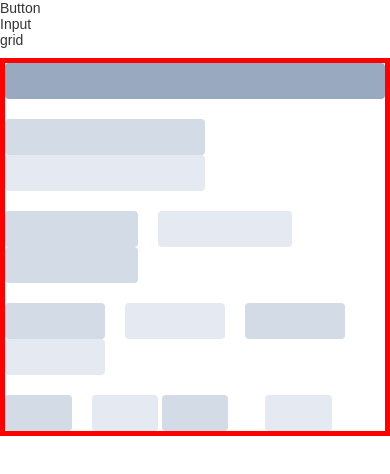
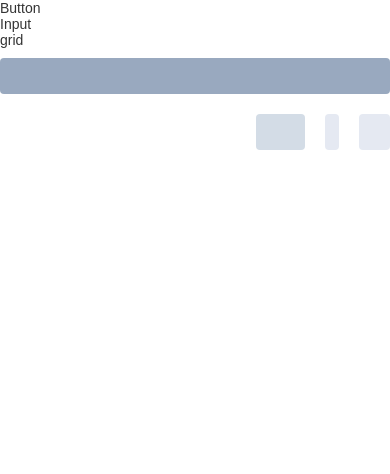
Before and after one commit to LinZhihui2016/leo-ui, a Vue app: page /#/grid in a window 390 px wide. Shown: the top 474 px of the page. Built offline with nearby package versions, Linux system fonts and the light colour scheme; a small style sheet from the web is missing.

Commit message:
响应式 和  row的测试

```diff
--- a/src/components/LeoCol.vue
+++ b/src/components/LeoCol.vue
@@ -4,12 +4,32 @@
   </div>
 </template>
 <script>
+import { isObject } from "@/js/util";
+
+const transformObject = (v, media) => {
+  if (!v) return [];
+  const obj = isObject(v) ? v : { span: v };
+  media = media ? `--${media}` : "";
+  return ["span", "pre", "forward", "backward"]
+    .map(key => obj[key] && `leo-col--${key}-${obj[key]}${media}`)
+    .filter(i => i);
+};
+
 export default {
   props: {
     span: [Number, String],
-    preSpan: [Number, String],
+    pre: [Number, String],
     forward: Number,
-    backward: Number
+    backward: Number,
+    mobile: {
+      type: [Object, Number, String]
+    },
+    pad: {
+      type: [Object, Number, String]
+    },
+    narrowPc: {
+      type: [Object, Number, String]
+    }
   },
   data() {
     return {
@@ -27,12 +47,13 @@ export default {
       return style;
     },
     classList() {
-      const { span, preSpan, forward, backward } = this;
+      const { span, pre, forward, backward } = this;
+      let { mobile, narrowPc, pad } = this;
       return [
-        span && `leo-col--span-${span}`,
-        preSpan && `leo-col--pre-${preSpan}`,
-        forward && `leo-col--forward-${forward}`,
-        backward && `leo-col--backward-${backward}`
+        ...transformObject({ span, pre, forward, backward }),
+        ...transformObject(mobile, "mobile"),
+        ...transformObject(narrowPc, "mobile"),
+        ...transformObject(pad, "mobile")
       ];
     }
   }
@@ -41,19 +62,79 @@ export default {
 <style lang="scss">
 .leo-col {
   width: 100%;
+  box-sizing: border-box;
   position: relative;
   @for $n from 1 through 24 {
+    $standWith: ($n / 24) * 100%;
     &.leo-col--span-#{$n} {
-      width: ($n / 24) * 100%;
+      width: $standWith;
     }
     &.leo-col--pre-#{$n} {
-      margin-left: ($n/24) * 100%;
+      margin-left: $standWith;
     }
     &.leo-col--forward-#{$n} {
-      left: ($n/24) * 100%;
+      left: $standWith;
     }
     &.leo-col--backward-#{$n} {
-      right: ($n/24) * 100%;
+      right: $standWith;
+    }
+  }
+}
+
+@media screen and (max-width: 768px) {
+  .leo-col {
+    @for $n from 1 through 24 {
+      $standWith: ($n / 24) * 100%;
+      &.leo-col--span-#{$n}--mobile {
+        width: $standWith;
+      }
+      &.leo-col--pre-#{$n}--mobile {
+        margin-left: $standWith;
+      }
+      &.leo-col--forward-#{$n}--mobile {
+        left: $standWith;
+      }
+      &.leo-col--backward-#{$n}--mobile {
+        right: $standWith;
+      }
+    }
+  }
+}
+@media screen and (max-width: 992px) {
+  .leo-col {
+    @for $n from 1 through 24 {
+      $standWith: ($n / 24) * 100%;
+      &.leo-col--span-#{$n}--pad {
+        width: $standWith;
+      }
+      &.leo-col--pre-#{$n}--pad {
+        margin-left: $standWith;
+      }
+      &.leo-col--forward-#{$n}--pad {
+        left: $standWith;
+      }
+      &.leo-col--backward-#{$n}--pad {
+        right: $standWith;
+      }
+    }
+  }
+}
+@media screen and (max-width: 1200px) {
+  .leo-col {
+    @for $n from 1 through 24 {
+      $standWith: ($n / 24) * 100%;
+      &.leo-col--span-#{$n}--narrowPc {
+        width: $standWith;
+      }
+      &.leo-col--pre-#{$n}--narrowPc {
+        margin-left: $standWith;
+      }
+      &.leo-col--forward-#{$n}--narrowPc {
+        left: $standWith;
+      }
+      &.leo-col--backward-#{$n}--narrowPc {
+        right: $standWith;
+      }
     }
   }
 }
--- a/src/components/LeoRow.vue
+++ b/src/components/LeoRow.vue
@@ -7,15 +7,31 @@
 export default {
   props: {
     gutter: [Number, String],
-    justify: String,
-    align: String
+    justify: {
+      type: String,
+      validator(v) {
+        return [
+          "flex-start",
+          "flex-end",
+          "center",
+          "space-around",
+          "space-between"
+        ].includes(v);
+      }
+    },
+    align: {
+      type: String,
+      validator(v) {
+        return ["flex-start", "flex-end", "center"].includes(v);
+      }
+    }
   },
   computed: {
     style() {
       const { justify, align, gutter } = this;
       let style = {};
-      justify && (style.justify = justify);
-      align && (style.align = align);
+      justify && (style.justifyContent = justify);
+      align && (style.alignItems = align);
       if (gutter) {
         style.marginLeft = `-${gutter / 2}px`;
         style.marginRight = `-${gutter / 2}px`;
--- /dev/null
+++ b/src/js/util.ts
@@ -0,0 +1,3 @@
+export function isObject(obj: any): boolean {
+  return obj !== null && typeof obj === "object";
+}
--- a/src/views/Grid.vue
+++ b/src/views/Grid.vue
@@ -6,38 +6,14 @@
           ><div class="grid-content bg-purple-dark"></div
         ></leo-col>
       </leo-row>
-      <leo-row gutter="20">
-        <leo-col :span="12"><div class="grid-content bg-purple"></div></leo-col>
-        <leo-col :span="12"
+      <leo-row gutter="20" justify="flex-end">
+        <leo-col :span="1" :mobile="{ span: 4, pre: 4 }"
+          ><div class="grid-content bg-purple"></div
+        ></leo-col>
+        <leo-col :span="2"
           ><div class="grid-content bg-purple-light"></div
         ></leo-col>
-      </leo-row>
-      <leo-row gutter="20">
-        <leo-col :span="8"><div class="grid-content bg-purple"></div></leo-col>
-        <leo-col :span="8"
-          ><div class="grid-content bg-purple-light"></div
-        ></leo-col>
-        <leo-col :span="8"><div class="grid-content bg-purple"></div></leo-col>
-      </leo-row>
-      <leo-row gutter="20">
-        <leo-col :span="6"><div class="grid-content bg-purple"></div></leo-col>
-        <leo-col :span="6"
-          ><div class="grid-content bg-purple-light"></div
-        ></leo-col>
-        <leo-col :span="6"><div class="grid-content bg-purple"></div></leo-col>
-        <leo-col :span="6"
-          ><div class="grid-content bg-purple-light"></div
-        ></leo-col>
-      </leo-row>
-      <leo-row gutter="20">
-        <leo-col :span="4"><div class="grid-content bg-purple"></div></leo-col>
-        <leo-col :span="4"
-          ><div class="grid-content bg-purple-light"></div
-        ></leo-col>
-        <leo-col :span="4" :backward="1"
-          ><div class="grid-content bg-purple"></div
-        ></leo-col>
-        <leo-col :span="4"
+        <leo-col :span="3"
           ><div class="grid-content bg-purple-light"></div
         ></leo-col>
       </leo-row>
@@ -62,9 +38,9 @@ export default Vue.extend({
   background: #ccc;
 }
 .container {
-  width: 960px;
+  width: 100%;
+  max-width: 960px;
   margin: 0 auto;
-  border: 5px solid red;
 }
 </style>
 
```
Also changed, not shown: src/test/tool.ts (+1 -1 lines), 1 other file (tests, documents, lock files or other folders).
